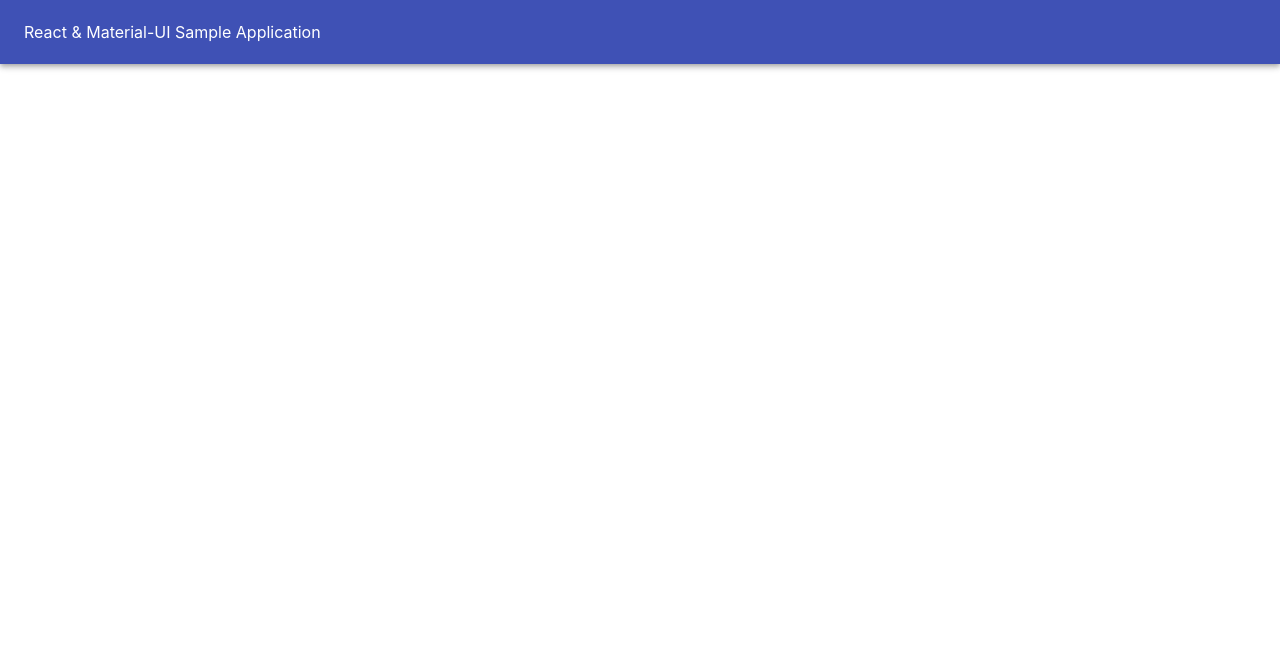
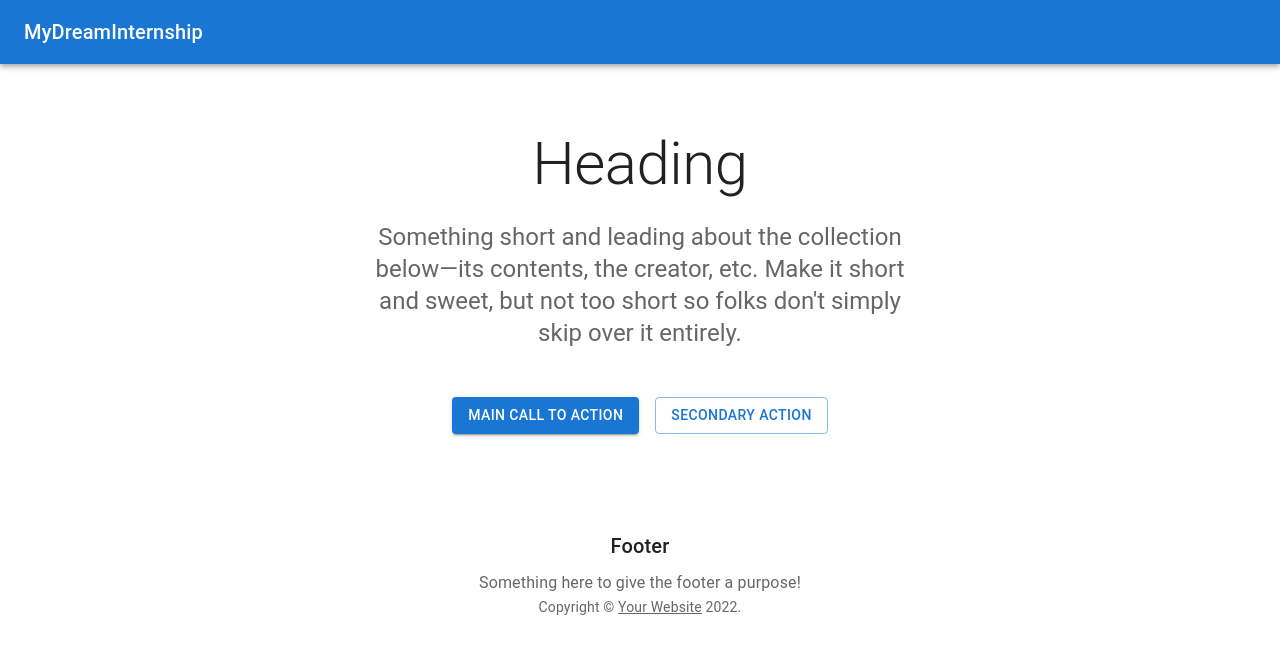
Before and after one commit to soumen02/MERN-MyDreamInternship, a React (Create React App) app in the folder front-end/: page / in a window 1280 px wide. Shown: the top 654 px of the page. Built offline with nearby package versions, Linux system fonts and the light colour scheme.

Commit message:
Added sample template

```diff
--- a/front-end/src/App.js
+++ b/front-end/src/App.js
@@ -1,13 +1,92 @@
-import React, { Component } from 'react'
-import NavBar from './components/NavBar'
+import * as React from 'react';
+import AppBar from '@mui/material/AppBar';
+import Button from '@mui/material/Button';
+import CssBaseline from '@mui/material/CssBaseline';
+import Stack from '@mui/material/Stack';
+import Box from '@mui/material/Box';
+import Toolbar from '@mui/material/Toolbar';
+import Typography from '@mui/material/Typography';
+import Container from '@mui/material/Container';
+import Link from '@mui/material/Link';
+import { createTheme, ThemeProvider } from '@mui/material/styles';
 
-class App extends Component {
-  render() {
-    return (
-      <div>
-        <NavBar />
-      </div>
-    )
-  }
+function Copyright() {
+  return (
+    <Typography variant="body2" color="text.secondary" align="center">
+      {'Copyright © '}
+      <Link color="inherit" href="https://mui.com/">
+        Your Website
+      </Link>{' '}
+      {new Date().getFullYear()}
+      {'.'}
+    </Typography>
+  );
 }
-export default App
+
+const theme = createTheme();
+
+export default function App() {
+  return (
+    <ThemeProvider theme={theme}>
+      <CssBaseline />
+      <AppBar position="relative">
+        <Toolbar>
+          <Typography variant="h6" color="inherit" noWrap>
+            MyDreamInternship
+          </Typography>
+        </Toolbar>
+      </AppBar>
+      <main>
+        <Box
+          sx={{
+            bgcolor: 'background.paper',
+            pt: 8,
+            pb: 6,
+          }}
+        >
+          <Container maxWidth="sm">
+            <Typography
+              component="h1"
+              variant="h2"
+              align="center"
+              color="text.primary"
+              gutterBottom
+            >
+              Heading
+            </Typography>
+            <Typography variant="h5" align="center" color="text.secondary" paragraph>
+              Something short and leading about the collection below—its contents,
+              the creator, etc. Make it short and sweet, but not too short so folks
+              don&apos;t simply skip over it entirely.
+            </Typography>
+            <Stack
+              sx={{ pt: 4 }}
+              direction="row"
+              spacing={2}
+              justifyContent="center"
+            >
+              <Button variant="contained">Main call to action</Button>
+              <Button variant="outlined">Secondary action</Button>
+            </Stack>
+          </Container>
+        </Box>
+      </main>
+      {/* Footer */}
+      <Box sx={{ bgcolor: 'background.paper', p: 6 }} component="footer">
+        <Typography variant="h6" align="center" gutterBottom>
+          Footer
+        </Typography>
+        <Typography
+          variant="subtitle1"
+          align="center"
+          color="text.secondary"
+          component="p"
+        >
+          Something here to give the footer a purpose!
+        </Typography>
+        <Copyright />
+      </Box>
+      {/* End footer */}
+    </ThemeProvider>
+  );
+}
```
